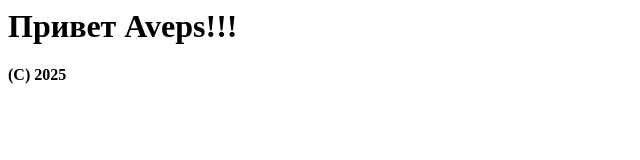
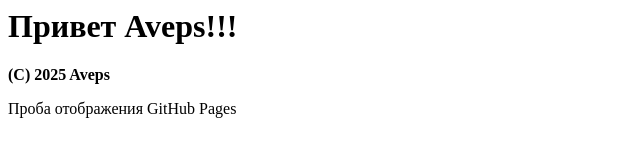
Before and after one commit to Aveps/Aveps_book, a plain HTML site: page index.html in a window 1280 px wide. Shown: the whole page, without its empty margins (0-640 px from the left). Drawn offline with Linux system fonts and the light colour scheme.

Commit message:
Update index.html

```diff
--- a/index.html
+++ b/index.html
@@ -1,2 +1,3 @@
 <h1>Привет Aveps!!!</h1>
-<strong>(C) 2025</strong>
+<strong>(C) 2025 Aveps</strong>
+<p>Проба отображения GitHub Pages</p>
```
